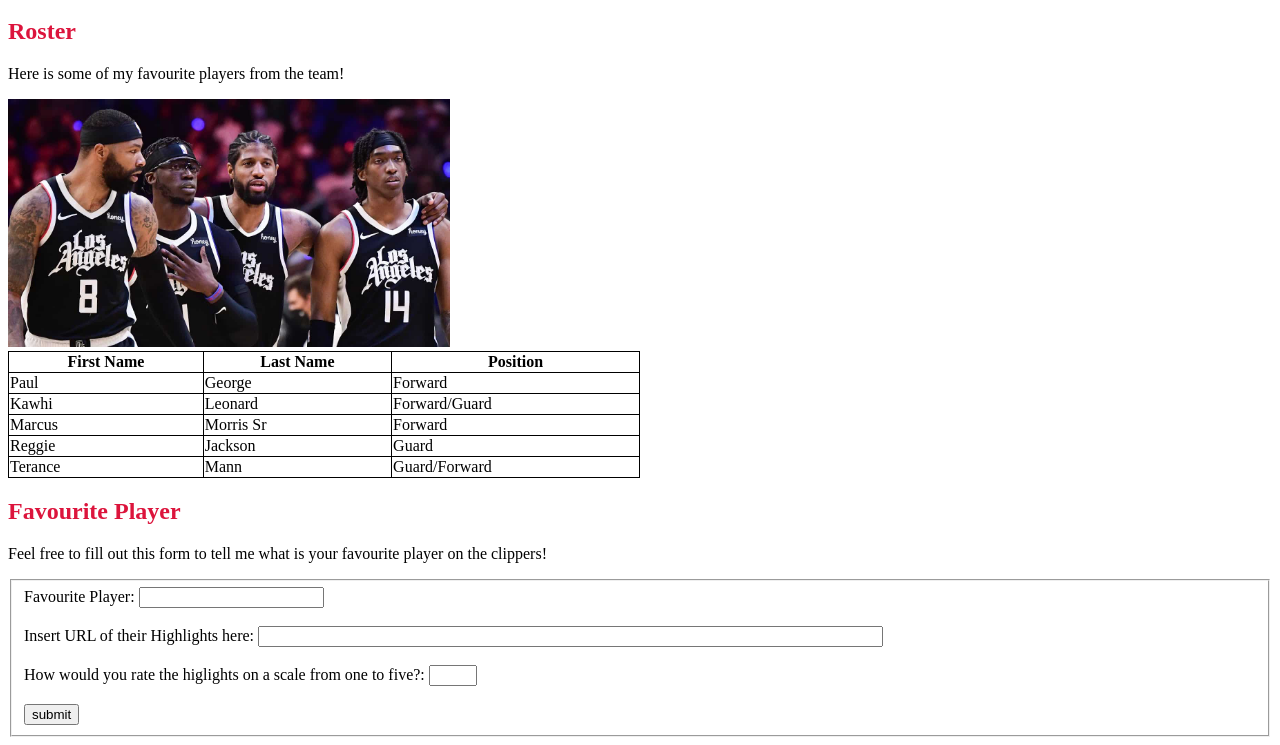
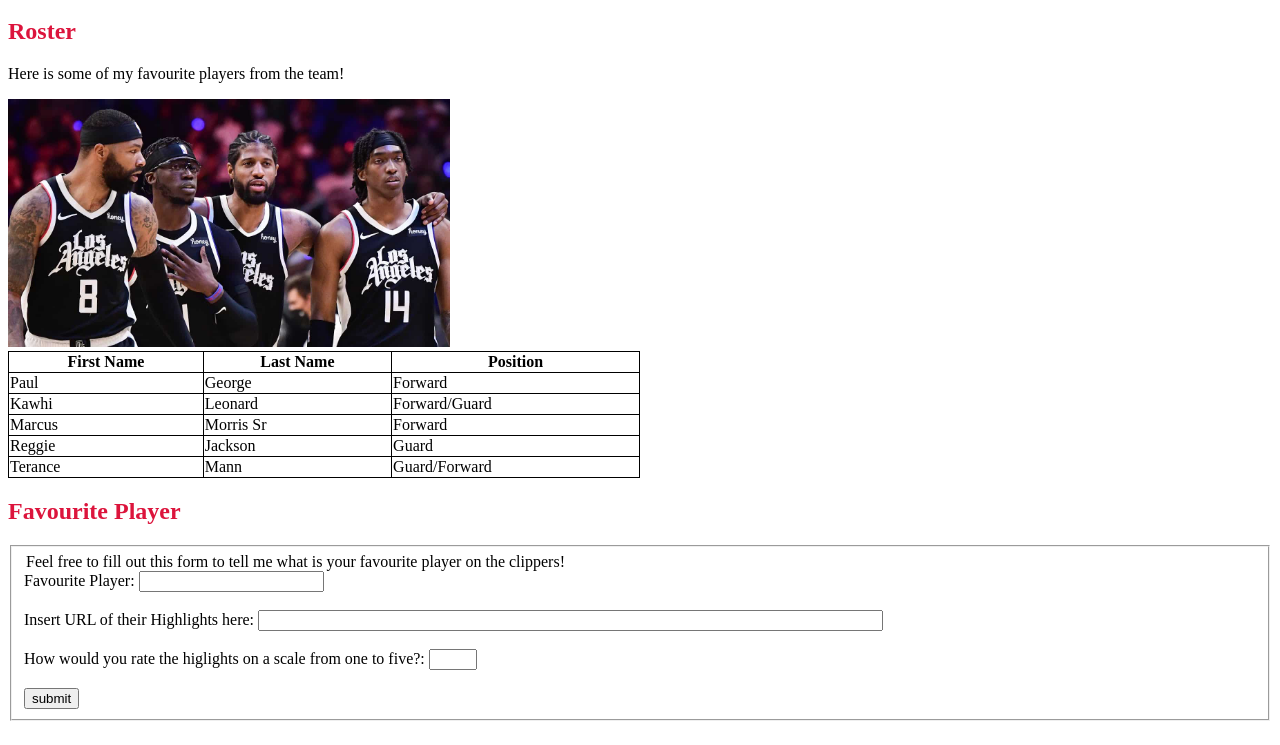
Before and after one commit to KhaledJustin/HTML-Stuff, a plain HTML site: page Team.html in a window 1280 px wide. Shown: the part 733-1478 px from the top of the page. Drawn offline with Linux system fonts and the light colour scheme.

Commit message:
Updated some things

```diff
--- a/Team.html
+++ b/Team.html
@@ -104,13 +104,13 @@
       </table>
 
       <h2>Favourite Player</h2>
-      <p>
-        Feel free to fill out this form to tell me what is your favourite player
-        on the clippers!
-      </p>
       <!-- This is a form that will make a user input what their favourite player is on the clippers -->
       <fieldset>
         <form name="favourite-player-form" id="player-form" method="get">
+        <legend>
+        Feel free to fill out this form to tell me what is your favourite player
+        on the clippers!
+        </legend>
           <!-- This input and label is used to gather the name of the users favourite pla -->
           <label for="pname">Favourite Player:</label>
           <input type="text" id="pname" name="pname" /><br /><br />
```
